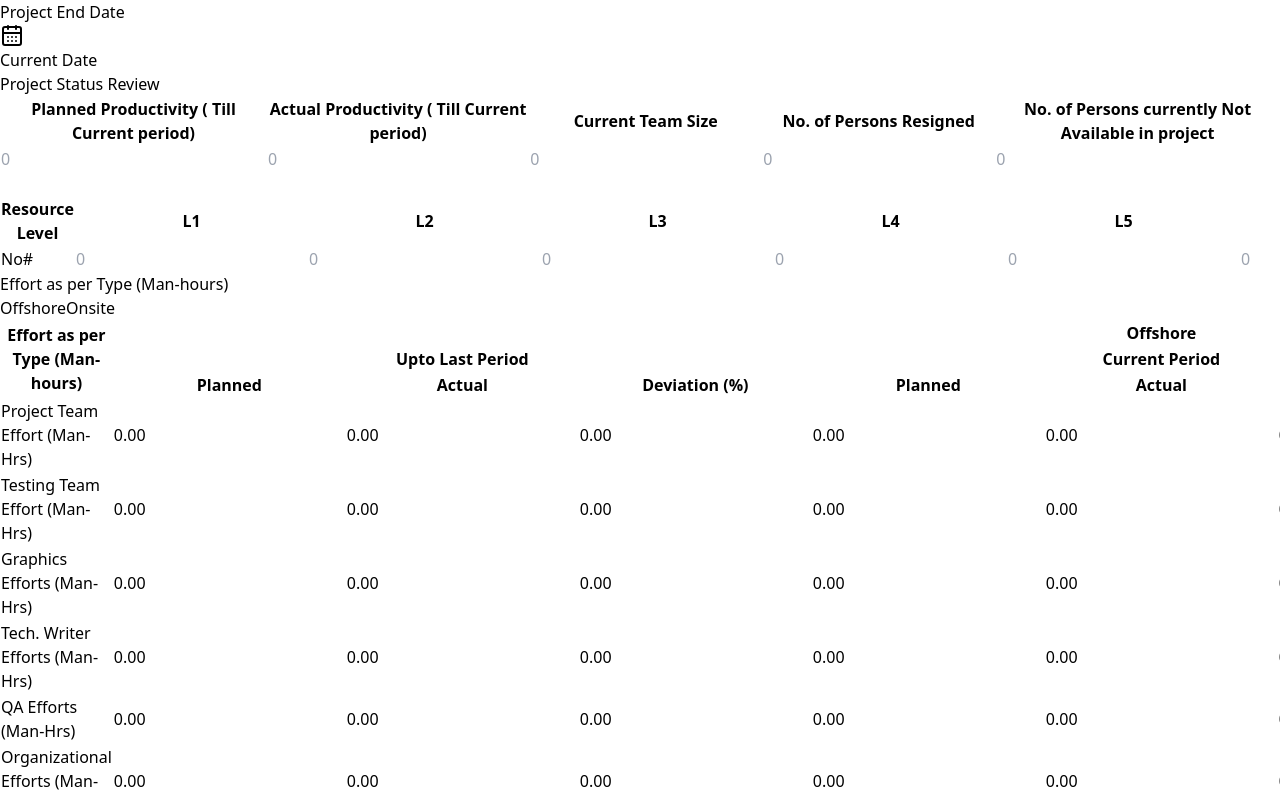
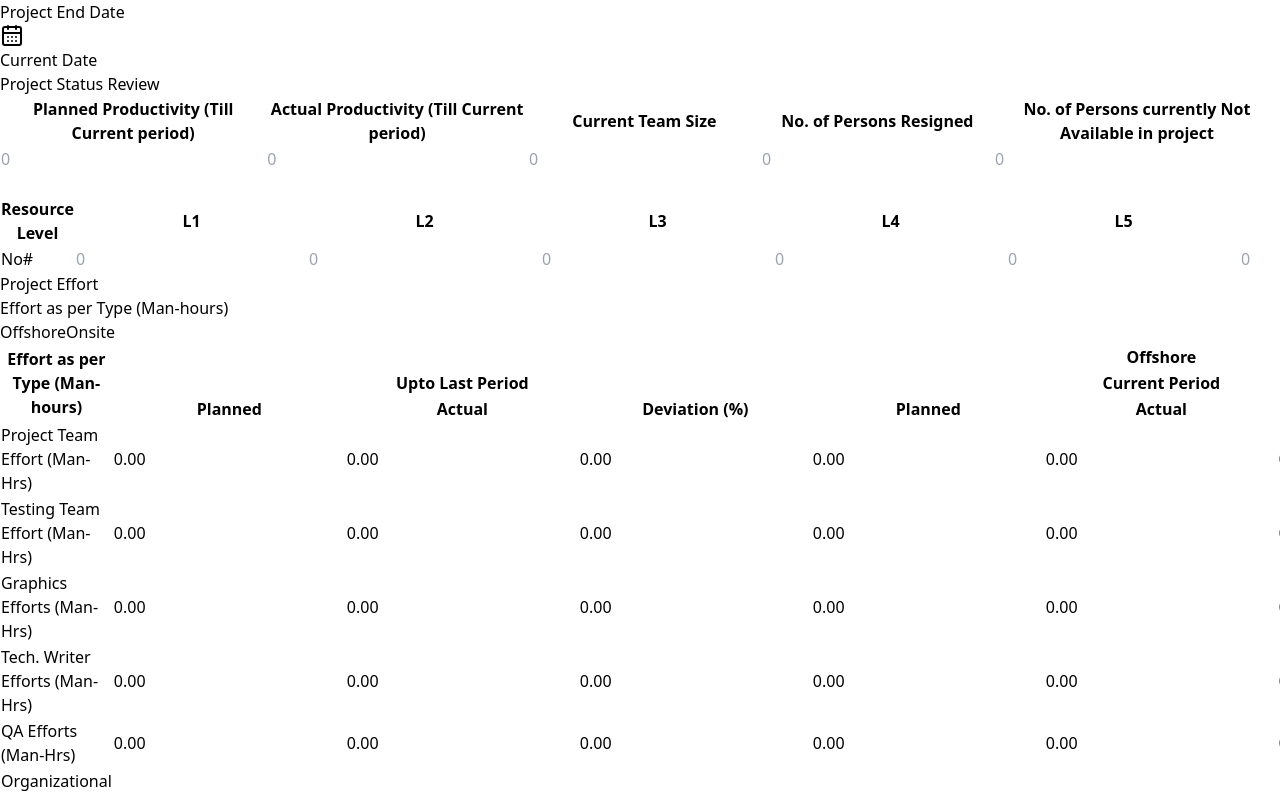
Before and after one commit to rishabhpal6397/pmwb_dashboard, a React (Vite) app: page /psr in a window 1280 px wide. Shown: the part 1166-1962 px from the top of the page. Built offline with nearby package versions, Linux system fonts and the light colour scheme.

Commit message:
psr page updated

```diff
--- a/src/pages/dashboard.tsx
+++ b/src/pages/dashboard.tsx
@@ -32,6 +32,7 @@ const Dashboard = () => {
                         bg-gray-100
                           p-6
                           w-full
+                          overflow-auto
                           space-y-6`}>
           <AlertBar />
           <TemplateInfo />
--- a/src/pages/psr.tsx
+++ b/src/pages/psr.tsx
@@ -3,8 +3,6 @@ import Navbar from "../components/layout/navbar";
 import Sidebar from "../components/layout/sidebar";
 import Dates from "../components/layout/dates";
 
-const PSR = () => {
-    const [collapsed, setCollapsed] = useState(false);
 const effortRows = [
   "Project Team Effort (Man-Hrs)",
   "Testing Team Effort (Man-Hrs)",
@@ -19,21 +17,27 @@ const PSR = () => {
   "Total Project Efforts (Man-Hrs)",
 ];
 
+const resourceLevels = ["L1", "L2", "L3", "L4", "L5", "L6", "L7", "L8", "L9", "L10"];
+
 const periods = [
   "Upto Last Period",
   "Current Period",
   "Current Cumulative",
 ];
+
 const subColumns = ["Planned", "Actual", "Deviation (%)"];
+
 const locations = ["Offshore", "Onsite"] as const;
+
 type LocationType = (typeof locations)[number];
 
-const createInitialData = () => {
+type TableDataType = Record<LocationType, Record<string, Record<string, string>>>;
+
+const createInitialData = (): Record<string, Record<string, string>> => {
   const data: Record<string, Record<string, string>> = {};
-
-  effortRows.forEach((row) => {
+  const allRows = [...effortRows, ...resourceLevels];
+  allRows.forEach((row) => {
     data[row] = {};
-
     periods.forEach((period) => {
       subColumns.forEach((column) => {
         const key = `${period}-${column}`;
@@ -41,127 +45,16 @@ const createInitialData = () => {
       });
     });
   });
-
   return data;
 };
 
-const [selectedLocation, setSelectedLocation] =
-    useState<LocationType>("Offshore");
-
-  // Separate data for Offshore and Onsite
-  const [tableData, setTableData] = useState<
-    Record<LocationType, Record<string, Record<string, string>>>
-  >({
-    Offshore: createInitialData(),
-    Onsite: createInitialData(),
-  });
-
-  const handleChange = (
-    row: string,
-    key: string,
-    value: string
-  ) => {
-    setTableData((prev) => ({
-      ...prev,
-      [selectedLocation]: {
-        ...prev[selectedLocation],
-        [row]: {
-          ...prev[selectedLocation][row],
-          [key]: value,
-        },
-      },
-    }));
-  };
-
-  const currentData = tableData[selectedLocation];
-    return(
-        <>
-            <div className="flex flex-col min-h-screen">
-                {/* FULL WIDTH NAVBAR */}
-                <Navbar />
-
-
-
-                <div className="flex">
-                {/* Sidebar */}
-                <Sidebar collapsed={collapsed}
-                    setCollapsed={setCollapsed} />
-
-                    {/* Main Content */}
-                    <div className={`${collapsed ? "ml-20" : "ml-64"}
-                         flex-1
-                         mt-16
-                         min-h-screen
-                        bg-gray-100
-                          p-6
-                          space-y-6`}>
-
-                        <Dates />
-
-                        <div className="bg-white shadow-lg rounded-2xl p-6">
-                            <h2 className="text-2xl font-semibold mb-4">Project Status Review</h2>
-                            <table className="w-full border border-gray-300 text-sm">
-                            <thead className="bg-gray-300">
-                                <tr>
-                                <th className="border p-3">Planned Productivity ( Till Current period) </th>
-                                <th className="border p-3">Actual Productivity  ( Till Current period)</th>
-                                <th className="border p-3">Current Team Size</th>
-                                <th className="border p-3">No. of Persons Resigned </th>
-                                <th className="border p-3">No. of Persons currently Not Available in project</th>
-                                </tr>
-                            </thead>
-                            <tbody>
-                                <tr>
-                                <td className="border p-2"><input type="text"  className="w-full border rounded px-2 py-1 focus:outline-none focus:ring-2 focus:ring-blue-500" placeholder="0" /></td>
-                                <td className="border p-2"><input type="text"  className="w-full border rounded px-2 py-1 focus:outline-none focus:ring-2 focus:ring-blue-500" placeholder="0" /></td>
-                                <td className="border p-2"><input type="text"  className="w-full border rounded px-2 py-1 focus:outline-none focus:ring-2 focus:ring-blue-500" placeholder="0" /></td>
-                                <td className="border p-2"><input type="text"  className="w-full border rounded px-2 py-1 focus:outline-none focus:ring-2 focus:ring-blue-500" placeholder="0" /></td>
-                                <td className="border p-2"><input type="text"  className="w-full border rounded px-2 py-1 focus:outline-none focus:ring-2 focus:ring-blue-500" placeholder="0" /></td>
-                                </tr>
-                            </tbody>
-                            </table>
-                            <br />
-                            <table className="w-full table-fixed border border-gray-300 text-sm">
-                                <thead className="bg-gray-300">
-                                    <tr>
-                                    <th className="border p-3 w-1/11">Resource Level</th>
-                                    <th className="border p-3 ">L1</th>
-                                    <th className="border p-3">L2</th>
-                                    <th className="border p-3">L3</th>
-                                    <th className="border p-3">L4</th>
-                                    <th className="border p-3">L5</th>
-                                    <th className="border p-3">L6</th>
-                                    <th className="border p-3">L7</th>
-                                    <th className="border p-3">L8</th>
-                                    <th className="border p-3">L9</th>
-                                    <th className="border p-3">L10</th>
-                                    </tr>
-                                </thead>
-                                <tbody>
-                                    <tr>
-                                    <td className="border p-3 bg-gray-300 text-center font-bold">No#</td>
-                                    <td className="border p-2"><input type="text"  className="w-full border rounded px-2 py-1 focus:outline-none focus:ring-2 focus:ring-blue-500" placeholder="0" /></td>
-                                    <td className="border p-2"><input type="text"  className="w-full border rounded px-2 py-1 focus:outline-none focus:ring-2 focus:ring-blue-500" placeholder="0" /></td>
-                                    <td className="border p-2"><input type="text"  className="w-full border rounded px-2 py-1 focus:outline-none focus:ring-2 focus:ring-blue-500" placeholder="0" /></td>
-                                    <td className="border p-2"><input type="text"  className="w-full border rounded px-2 py-1 focus:outline-none focus:ring-2 focus:ring-blue-500" placeholder="0" /></td>
-                                    <td className="border p-2"><input type="text"  className="w-full border rounded px-2 py-1 focus:outline-none focus:ring-2 focus:ring-blue-500" placeholder="0" /></td>
-                                    <td className="border p-2"><input type="text"  className="w-full border rounded px-2 py-1 focus:outline-none focus:ring-2 focus:ring-blue-500" placeholder="0" /></td>
-                                    <td className="border p-2"><input type="text"  className="w-full border rounded px-2 py-1 focus:outline-none focus:ring-2 focus:ring-blue-500" placeholder="0" /></td>
-                                    <td className="border p-2"><input type="text"  className="w-full border rounded px-2 py-1 focus:outline-none focus:ring-2 focus:ring-blue-500" placeholder="0" /></td>
-                                    <td className="border p-2"><input type="text"  className="w-full border rounded px-2 py-1 focus:outline-none focus:ring-2 focus:ring-blue-500" placeholder="0" /></td>
-                                    <td className="border p-2"><input type="text"  className="w-full border rounded px-2 py-1 focus:outline-none focus:ring-2 focus:ring-blue-500" placeholder="0" /></td>
-                                    </tr>
-                                </tbody>
-                            </table>
-                        </div>
-
-                        <div className="bg-white shadow-lg rounded-2xl p-6 ">
-                             <div className="flex flex-col md:flex-row md:items-center md:justify-between gap-4 mb-6">
-                                <h2 className="text-2xl font-semibold">
-                                Effort as per Type (Man-hours)
-                                </h2>
-
-                                {/* Toggle Buttons */}
+const LocationToggle = ({
+  selectedLocation,
+  setSelectedLocation,
+}: {
+  selectedLocation: LocationType;
+  setSelectedLocation: (loc: LocationType) => void;
+}) => (
   <div className="inline-flex rounded-lg border border-gray-300 overflow-hidden">
     {locations.map((location) => (
       <button
@@ -177,12 +70,127 @@ const [selectedLocation, setSelectedLocation] =
       </button>
     ))}
   </div>
+);
+
+const PSR = () => {
+  const [collapsed, setCollapsed] = useState(false);
+
+  const [selectedLocation, setSelectedLocation] = useState<LocationType>("Offshore");
+
+  const [tableData, setTableData] = useState<TableDataType>({
+    Offshore: createInitialData(),
+    Onsite: createInitialData(),
+  });
+
+  const handleChange = (row: string, key: string, value: string) => {
+    setTableData((prev) => ({
+      ...prev,
+      [selectedLocation]: {
+        ...prev[selectedLocation],
+        [row]: {
+          ...prev[selectedLocation][row],
+          [key]: value,
+        },
+      },
+    }));
+  };
+
+  const currentData = tableData[selectedLocation];
+
+  return (
+    <div className="flex flex-col min-h-screen">
+      <Navbar />
+
+      <div className="flex">
+        <Sidebar collapsed={collapsed} setCollapsed={setCollapsed} />
+
+        <div
+          className={`${collapsed ? "ml-20" : "ml-64"} flex-1 mt-16 min-h-screen bg-gray-100 p-6 space-y-6 overflow-x-hidden`}
+        >
+          <Dates />
+
+          {/* Project Status Review Card */}
+          <div className="bg-white shadow-lg rounded-2xl p-6 overflow-x-auto">
+            <h3 className="text-2xl font-semibold mb-4">Project Status Review</h3>
+
+            <table className="w-full border border-gray-300 text-sm">
+              <thead className="bg-gray-300">
+                <tr>
+                  <th className="border p-3">Planned Productivity (Till Current period)</th>
+                  <th className="border p-3">Actual Productivity (Till Current period)</th>
+                  <th className="border p-3">Current Team Size</th>
+                  <th className="border p-3">No. of Persons Resigned</th>
+                  <th className="border p-3">No. of Persons currently Not Available in project</th>
+                </tr>
+              </thead>
+              <tbody>
+                <tr>
+                  {[
+                    "Planned Productivity",
+                    "Actual Productivity",
+                    "Current Team Size",
+                    "Persons Resigned",
+                    "Persons Not Available",
+                  ].map((label) => (
+                    <td key={label} className="border p-2">
+                      <input
+                        type="text"
+                        className="w-full border rounded px-2 py-1 focus:outline-none focus:ring-2 focus:ring-blue-500"
+                        placeholder="0"
+                      />
+                    </td>
+                  ))}
+                </tr>
+              </tbody>
+            </table>
+
+            <br />
+
+            <table className="w-full table-fixed border border-gray-300 text-sm">
+              <thead className="bg-gray-300">
+                <tr>
+                  <th className="border p-3 w-1/11">Resource Level</th>
+                  {resourceLevels.map((level) => (
+                    <th key={level} className="border p-3">
+                      {level}
+                    </th>
+                  ))}
+                </tr>
+              </thead>
+              <tbody>
+                <tr>
+                  <td className="border p-3 bg-gray-300 text-center font-bold">No#</td>
+                  {resourceLevels.map((level) => (
+                    <td key={level} className="border p-2">
+                      <input
+                        type="text"
+                        className="w-full border rounded px-2 py-1 focus:outline-none focus:ring-2 focus:ring-blue-500"
+                        placeholder="0"
+                      />
+                    </td>
+                  ))}
+                </tr>
+              </tbody>
+            </table>
           </div>
 
-                            {/* Table */}
-                            <table className="w-full table-fixed border-collapse border border-black text-sm min-w-[1200px]">
+          {/* Effort Section Card */}
+          <div className="bg-white shadow-lg rounded-2xl p-6">
+
+            {/* ── Effort as per Type ── */}
+            <div className="flex flex-col md:flex-row md:items-center md:justify-between gap-4 mb-4">
+              <h2 className="text-2xl font-semibold">Project Effort</h2>
+              <h3 className="text-center font-semibold">Effort as per Type (Man-hours)</h3>
+              {/* First toggle – right-aligned via flex */}
+              <LocationToggle
+                selectedLocation={selectedLocation}
+                setSelectedLocation={setSelectedLocation}
+              />
+            </div>
+
+            <div className="overflow-x-auto overflow-y-hidden">
+              <table className="table-fixed border-collapse border border-black text-sm min-w-[1200px]">
                 <thead>
-                                {/* Row 1 */}
                   <tr>
                     <th
                       rowSpan={3}
@@ -190,7 +198,6 @@ const [selectedLocation, setSelectedLocation] =
                     >
                       Effort as per Type (Man-hours)
                     </th>
-
                     <th
                       colSpan={9}
                       className="border border-black bg-blue-100 p-3 text-center text-2xl font-bold"
@@ -198,8 +205,6 @@ const [selectedLocation, setSelectedLocation] =
                       {selectedLocation}
                     </th>
                   </tr>
-
-                                {/* Row 2 */}
                   <tr>
                     {periods.map((period) => (
                       <th
@@ -211,8 +216,6 @@ const [selectedLocation, setSelectedLocation] =
                       </th>
                     ))}
                   </tr>
-
-                                {/* Row 3 */}
                   <tr>
                     {periods.map((period) =>
                       subColumns.map((column) => (
@@ -249,24 +252,124 @@ const [selectedLocation, setSelectedLocation] =
                   ))}
                 </tbody>
               </table>
-
-                            <h3 className=" font-semibold mb-4 text-center">Effort  as per Resource Level (Man-hours)</h3>
-                            <table className="w-full border border-gray-300 text-sm ">
-
-                            <thead className="bg-gray-300">
-
-
-                            </thead>
-                            </table>
-
             </div>
 
+            {/* ── Effort as per Resource Level ── */}
+            {/* Second toggle – right-aligned */}
+            <div className="flex items-center justify-between mt-8 mb-4">
+              <h3 className="font-semibold text-center flex-1">
+                Effort as per Resource Level (Man-hours)
+              </h3>
+              <LocationToggle
+                selectedLocation={selectedLocation}
+                setSelectedLocation={setSelectedLocation}
+              />
             </div>
 
+            <div className="overflow-x-auto overflow-y-hidden">
+              <table className="table-fixed border-collapse border border-black text-sm min-w-[1200px]">
+                <thead>
+                  <tr>
+                    <th
+                      rowSpan={3}
+                      className="border border-black bg-purple-200 p-3 font-bold text-left w-72"
+                    >
+                      Effort as per Resource Level (Man-hours)
+                    </th>
+                    <th
+                      colSpan={9}
+                      className="border border-black bg-blue-100 p-3 text-center text-2xl font-bold"
+                    >
+                      {selectedLocation}
+                    </th>
+                  </tr>
+                  <tr>
+                    {periods.map((period) => (
+                      <th
+                        key={period}
+                        colSpan={3}
+                        className="border border-black bg-gray-300 p-2 text-center font-semibold"
+                      >
+                        {period}
+                      </th>
+                    ))}
+                  </tr>
+                  <tr>
+                    {periods.map((period) =>
+                      subColumns.map((column) => (
+                        <th
+                          key={`${period}-${column}`}
+                          className="border border-black bg-gray-200 p-2 text-center font-medium"
+                        >
+                          {column}
+                        </th>
+                      ))
+                    )}
+                  </tr>
+                </thead>
+                <tbody>
+                  {resourceLevels.map((row) => (
+                    <tr key={row}>
+                      <td className="border border-black p-3">{row}</td>
+                      {periods.map((period) =>
+                        subColumns.map((column) => {
+                          const key = `${period}-${column}`;
+                          return (
+                            <td key={key} className="border border-black p-2">
+                              <input
+                                type="text"
+                                className="w-full border rounded px-2 py-1 focus:outline-none focus:ring-2 focus:ring-blue-500"
+                                value={currentData[row][key]}
+                                onChange={(e) => handleChange(row, key, e.target.value)}
+                              />
+                            </td>
+                          );
+                        })
+                      )}
+                    </tr>
+                  ))}
+                </tbody>
+              </table>
             </div>
           </div>
-        </>
+
+          {/* Project Size Card */}
+          <div className="bg-white shadow-lg rounded-2xl p-6">
+            <h3 className="text-2xl font-semibold mb-4">Project Size (FP / Other count)</h3>
+            <table className="w-full border border-gray-300 text-sm">
+              <thead className="bg-gray-300">
+                <tr>
+                  <th className="border p-3">Project Size in FP / other-Count</th>
+                  <th className="border p-3">Initial</th>
+                  <th className="border p-3">Current Calculated</th>
+                  <th className="border p-3">Last Calculated</th>
+                  <th className="border p-3">Deviation</th>
+                </tr>
+              </thead>
+              <tbody>
+                <tr>
+                  <td className="border p-3 bg-gray-300 text-center font-bold">
+                    Value (FP / Other-Count)
+                  </td>
+                  {["Initial", "Current Calculated", "Last Calculated", "Deviation"].map(
+                    (col) => (
+                      <td key={col} className="border p-2">
+                        <input
+                          type="text"
+                          className="w-full border rounded px-2 py-1 focus:outline-none focus:ring-2 focus:ring-blue-500"
+                          placeholder="0"
+                        />
+                      </td>
                     )
-}
+                  )}
+                </tr>
+              </tbody>
+            </table>
+          </div>
+        </div>
+      </div>
+    </div>
+  );
+};
 
 export default PSR;
```
Lines whose indentation alone changed are shown as unchanged.
